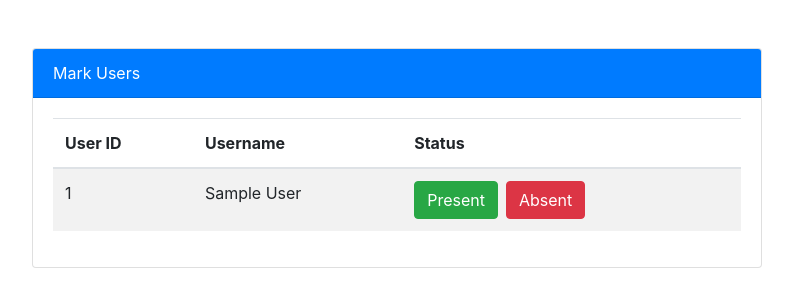
After one commit to moyo2/Task_management_system, a PHP site: page /admin/register.php in a window 1280 px wide. The commit adds this page. Shown: the top 307 px of the page, without its empty margins (243-1036 px from the left). Run offline with PHP 8.4, Linux system fonts and the light colour scheme; tables that the repository leaves empty or names only in its code hold one stand-in row (values such as "Sample post").

Commit message:
added_register_page

```diff
--- /dev/null
+++ b/admin/register.php
@@ -0,0 +1,95 @@
+<?php
+include_once('../includes/connection.php');
+
+// Check if form is submitted
+if ($_SERVER["REQUEST_METHOD"] == "POST") {
+    if (isset($_POST['submit'])) {
+        // Get the user IDs and statuses from the form
+        $user_statuses = $_POST['status'];
+
+        // Loop through each user status
+        foreach ($user_statuses as $user_id => $status) {
+            if ($status === 'present') {
+                // Insert data into the present table
+                $current_date_time = date('Y-m-d H:i:s');
+                $query = "INSERT INTO present (name, date, ) VALUES ('$user_id', '$current_date_time')";
+                $result = mysqli_query($connection, $query);
+
+                if (!$result) {
+                    echo "Error: " . mysqli_error($connection);
+                }
+            }
+        }
+
+        // Redirect back to the same page
+        header("Location: admin_dashboard.php");
+        exit();
+    }
+}
+?>
+
+<!DOCTYPE html>
+<html lang="en">
+<head>
+    <meta charset="UTF-8">
+    <meta name="viewport" content="width=device-width, initial-scale=1.0">
+    <title>Mark Users</title>
+    <!-- Bootstrap CSS -->
+    <link href="https://stackpath.bootstrapcdn.com/bootstrap/4.5.2/css/bootstrap.min.css" rel="stylesheet">
+</head>
+<body>
+<div class="container mt-5">
+    <div class="row justify-content-center">
+        <div class="col-md-8">
+            <div class="card">
+                <div class="card-header bg-primary text-white">
+                    Mark Users
+                </div>
+                <div class="card-body">
+                    <form action="<?php echo htmlspecialchars($_SERVER["PHP_SELF"]); ?>" method="POST">
+                        <table class="table table-striped">
+                            <thead>
+                                <tr>
+                                    <th>User ID</th>
+                                    <th>Username</th>
+                                    <th>Status</th>
+                                </tr>
+                            </thead>
+                            <tbody>
+                                <?php
+                                // Fetch users from the users table
+                                $query = "SELECT * FROM users";
+                                $result = mysqli_query($connection, $query);
+
+                                // Check if users exist
+                                if (mysqli_num_rows($result) > 0) {
+                                    // Loop through each user
+                                    while ($row = mysqli_fetch_assoc($result)) {
+                                        echo '<tr>';
+                                        echo '<td>' . $row['id'] . '</td>';
+                                        echo '<td>' . $row['name'] . '</td>';
+                                        echo '<td>';
+                                        echo '<button type="submit" class="btn btn-success mr-2" name="status[' . $row['id'] . ']" value="present">Present</button>';
+                                        echo '<button type="submit" class="btn btn-danger" name="status[' . $row['id'] . ']" value="absent">Absent</button>';
+                                        echo '</td>';
+                                        echo '</tr>';
+                                    }
+                                } else {
+                                    echo '<tr><td colspan="3" class="text-center">No users found.</td></tr>';
+                                }
+                                ?>
+                            </tbody>
+                        </table>
+                        <input type="submit" name="submit" value="Submit" style="display: none;"> <!-- Hidden submit button -->
+                    </form>
+                </div>
+            </div>
+        </div>
+    </div>
+</div>
+
+<!-- Bootstrap JS (optional) -->
+<script src="https://code.jquery.com/jquery-3.5.1.slim.min.js"></script>
+<script src="https://cdn.jsdelivr.net/npm/bootstrap@4.5.2/dist/js/bootstrap.bundle.min.js"></script>
+</body>
+</html>
--- a/user_dashboard.php
+++ b/user_dashboard.php
@@ -129,6 +129,8 @@ include_once('./includes/connection.php');
 
 
 
+
+
 </head>
 <body>
 
@@ -155,6 +157,8 @@ include_once('./includes/connection.php');
           <li><a href="task.php"  id="update_task"     type="button" class="link">Update Task</a></li>
           <li><a href="apply_leave.php"  id="apply_leave"   type="button" class="link">Apply Leave</a></li>
           <li><a href="leave_status.php"  id="leave_status"  type="button" class="link" >Leave Status</a></li>
+
+
           <li><a href="./logout.php">Logout</a></li>
         </ul>
       </div>
```
Also changed, not shown: admin/admin_dashboard.php (+17 -0 lines), register.php (deleted, +0 -106 lines).
